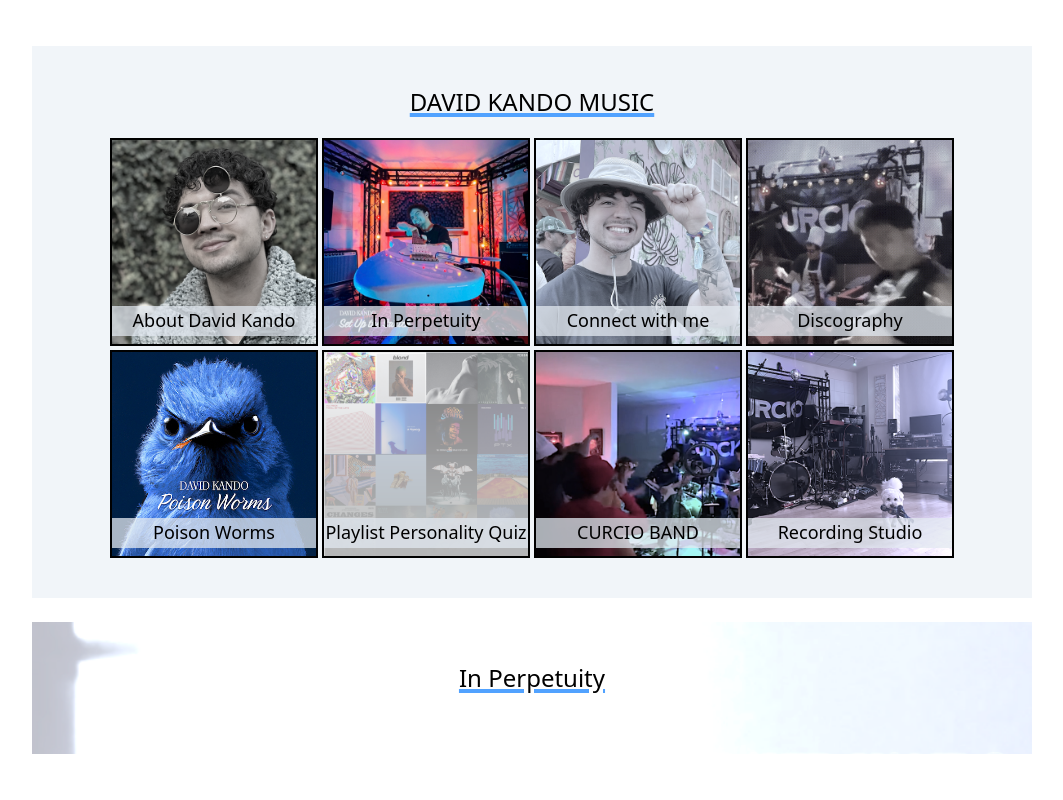
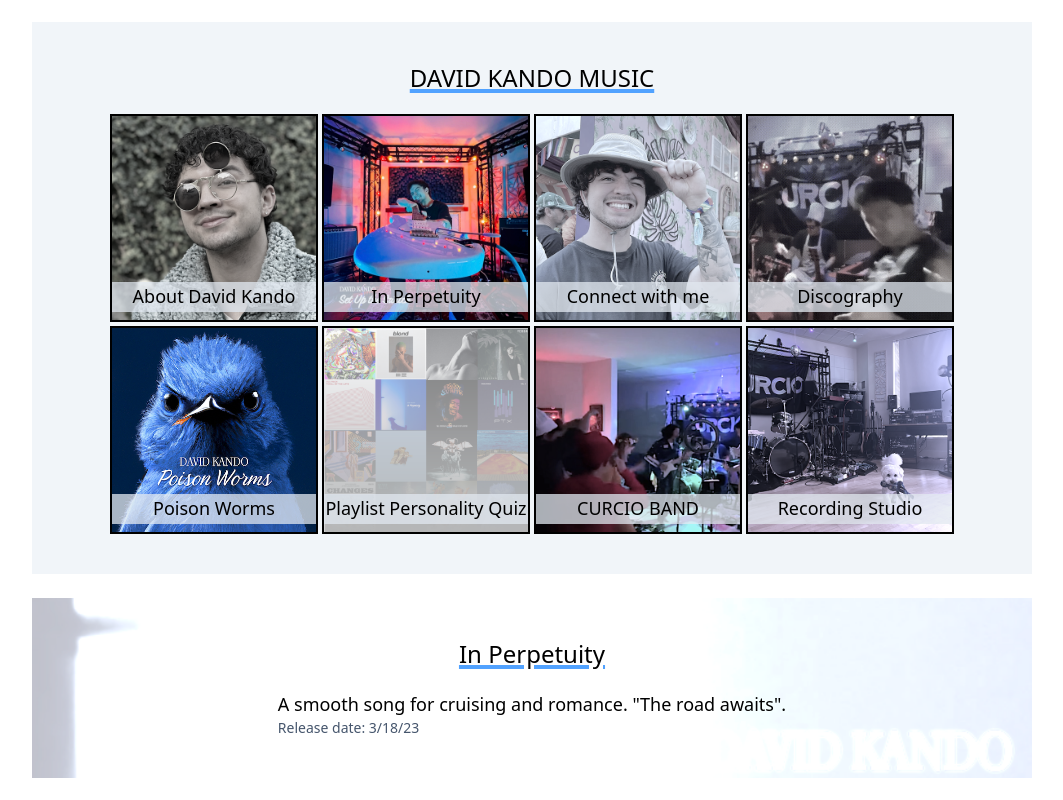
Before and after one commit to mkelly115/site, a Next.js app: page /record/in-perpetuity in a window 1280 px wide. Shown: the whole page, without its empty margins (108-1171 px from the left). Built offline with nearby package versions, Linux system fonts and the light colour scheme; a web font is replaced by a local one.

Commit message:
added generative tab titles

```diff
--- a/app/connect/layout.js
+++ b/app/connect/layout.js
@@ -8,7 +8,7 @@ export default function Layout({ children }) {
     background='bg-gradient-to-b from-slate-100 to-pink-100'
     title='Lets hang around'
     >
-      <div className="title">Let's hang around</div>
+      <div className="title"></div>
       <div>{children}</div>
     </LayoutStructure>
   );
--- a/app/record/[id]/layout.js
+++ b/app/record/[id]/layout.js
@@ -7,7 +7,14 @@ export async function generateStaticParams() {
     id: record.id,
 
   }));
-}  // IT WAS AN ASYNC ISSUE IDIOT
+};
+
+export async function generateMetadata({ params }){
+const { id } = params
+const { title } = RECORDS_MAP[id]
+
+return { title: `${title} - David Kando` }
+}
 
 export default async function Layout({ children, params }) {
   const { id } = await params;
--- a/app/record/[id]/page.js
+++ b/app/record/[id]/page.js
@@ -1,3 +1,23 @@
-export default function Page(){
-    return <div></div>
+import { RECORDS, RECORDS_MAP } from "./data";
+
+export async function generateStaticParams() {
+
+  return RECORDS.map((record) => ({
+    id: record.id,
+
+  }));
 }
+export default function Page({ params }){
+    const { id } = params
+    const { date, blurb } = RECORDS_MAP[id]
+
+
+    return (
+    <>
+    <div className="text-justify">{blurb}</div>
+    <div className="text-sm text-slate-600">
+        Release date: {date}
+    </div>
+    </>
+    )
+}
```
